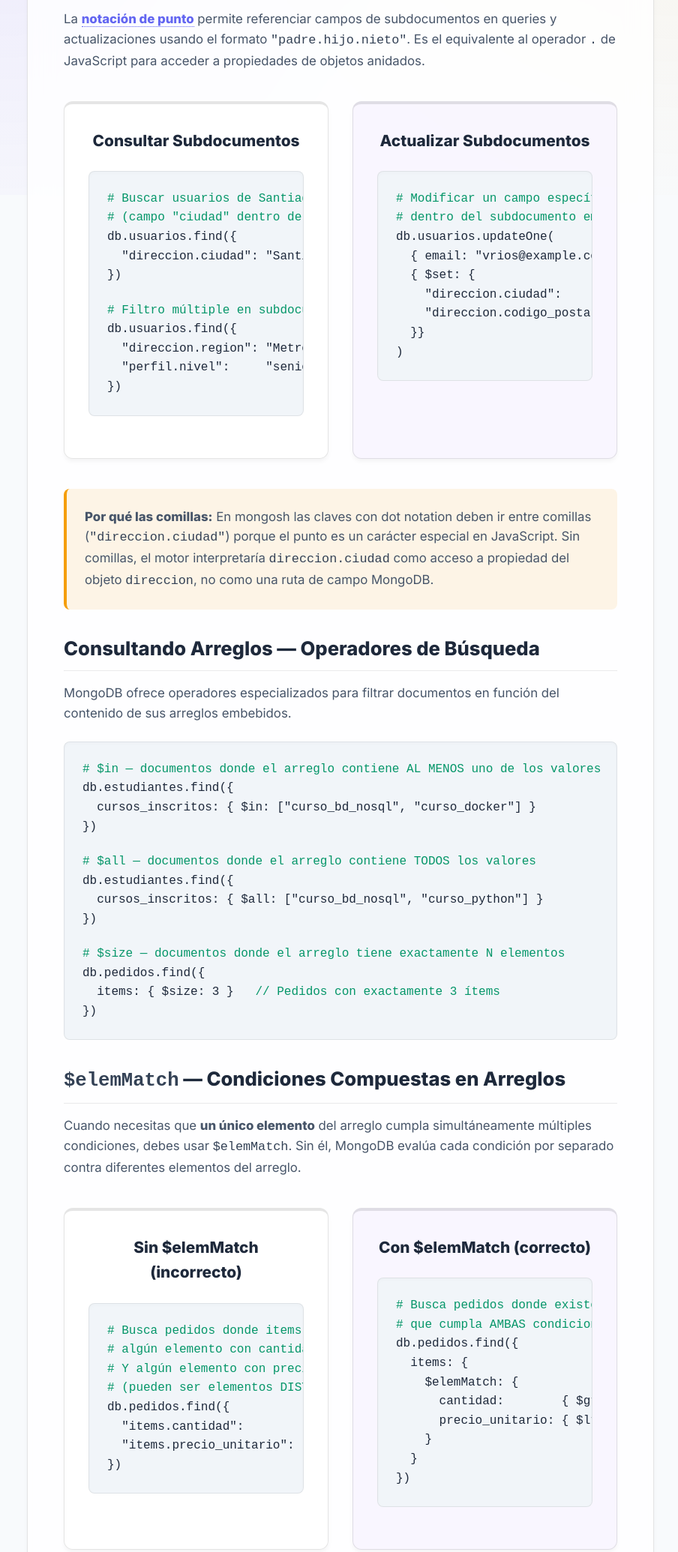
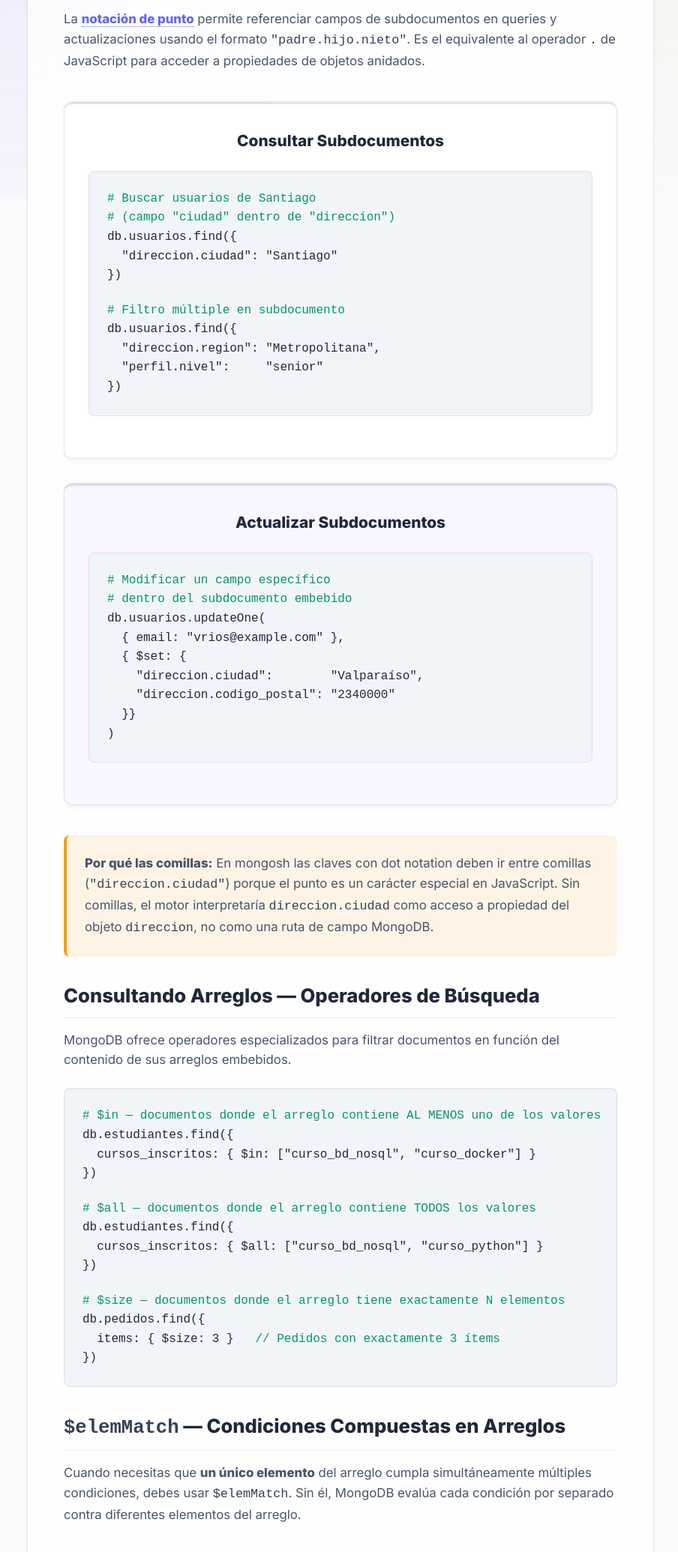
Before and after one commit to germardones/TI3032, a plain HTML site: page m3-manipulacion.html in a window 1280 px wide. Shown: the part 540-2610 px from the top of the page at 75% size, without its empty margins (186-1090 px from the left). Drawn offline with Linux system fonts and the light colour scheme.

Commit message:
style: update visual-comparison grid layout to single-column format across module pages

```diff
--- a/m3-manipulacion.html
+++ b/m3-manipulacion.html
@@ -26,7 +26,7 @@
       <h2>Dot Notation — Navegando Estructuras Anidadas</h2>
       <p>La <strong class="tech-tooltip" data-tooltip="Sintaxis especial usando puntos (ej: padre.hijo) para referenciar el camino exacto a campos anidados muy adentro de un subdocumento BSON.">notación de punto</strong> permite referenciar campos de subdocumentos en queries y actualizaciones usando el formato <code>"padre.hijo.nieto"</code>. Es el equivalente al operador <code>.</code> de JavaScript para acceder a propiedades de objetos anidados.</p>
 
-      <div class="visual-comparison">
+      <div class="visual-comparison" style="grid-template-columns: 1fr;">
         <div class="comparison-side sql">
           <h3>Consultar Subdocumentos</h3>
 <pre><code style="color:#6a9955"># Buscar usuarios de Santiago
@@ -78,7 +78,7 @@
       <h2><code>$elemMatch</code> — Condiciones Compuestas en Arreglos</h2>
       <p>Cuando necesitas que <strong>un único elemento</strong> del arreglo cumpla simultáneamente múltiples condiciones, debes usar <code>$elemMatch</code>. Sin él, MongoDB evalúa cada condición por separado contra diferentes elementos del arreglo.</p>
 
-      <div class="visual-comparison">
+      <div class="visual-comparison" style="grid-template-columns: 1fr;">
         <div class="comparison-side sql">
           <h3>Sin $elemMatch (incorrecto)</h3>
 <pre><code style="color:#6a9955"># Busca pedidos donde items tenga
```
Also changed, not shown: m3-asociaciones.html (+2 -2 lines), m3-gestion.html (+1 -1 lines), m3-instalacion.html (+1 -1 lines).
